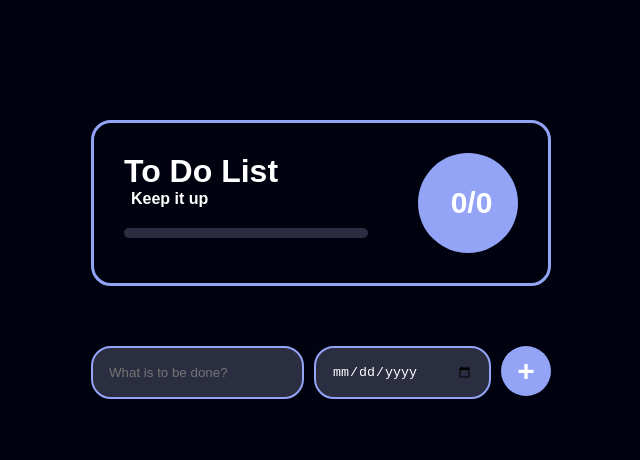
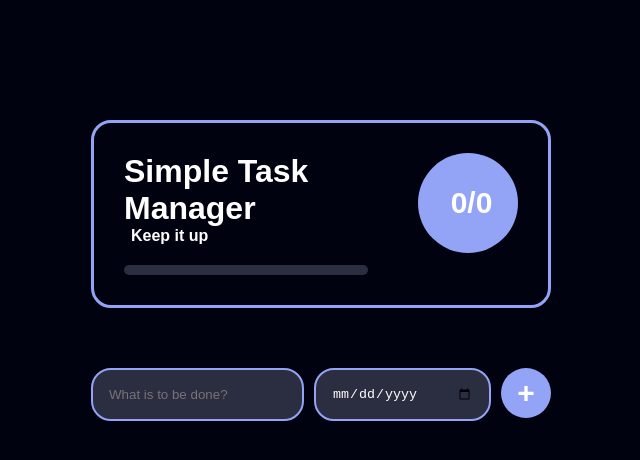
Before and after one commit to abdi-mangashahun/Simple-Task-Manager, a plain HTML site: page Dom.html in a window 1280 px wide. Shown: the whole page, without its empty margins (319-959 px from the left). Drawn offline with Linux system fonts and the light colour scheme.

Commit message:
First commit

```diff
--- a/Dom.html
+++ b/Dom.html
@@ -4,13 +4,13 @@
   <meta charset="UTF-8" />
   <meta name="viewport" content="width=device-width, initial-scale=1.0"/>
   <link rel="stylesheet" href="Dom.css" />
-  <title>To-Do List</title>
+  <title>Simple Task Manager</title>
 </head>
 <body>
   <div class="container">
     <div class="stats-container">
       <div class="details">
-        <h1>To Do List</h1>
+        <h1>Simple Task Manager</h1>
         <p>Keep it up</p>
         <div id="progressBar">
           <div id="progress"></div>
```
